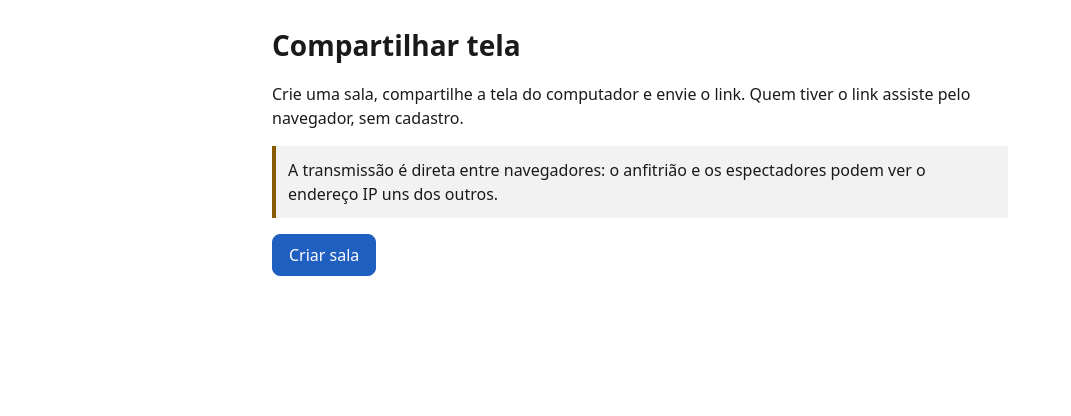
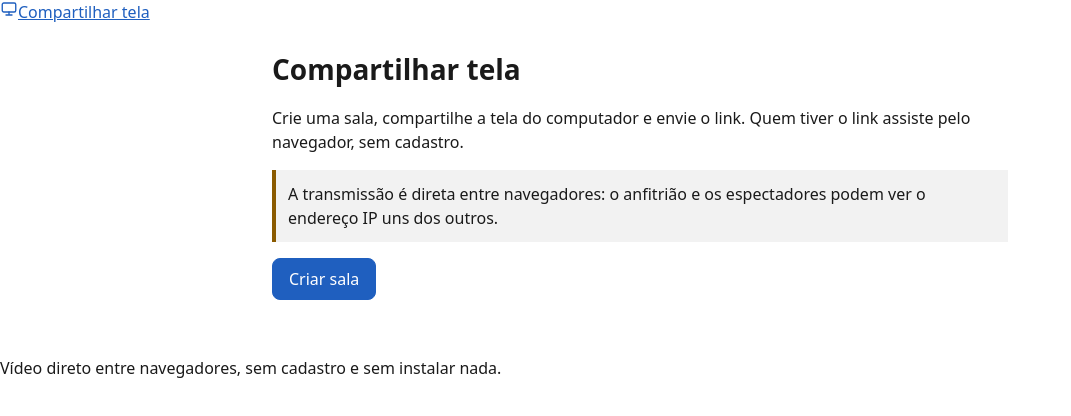
Before and after one commit to valeriocoelho1/transmicaodetela, a React (Vite) app in the folder apps/web/: page / in a window 1280 px wide. Shown: the top 416 px of the page, without its empty margins (0-1071 px from the left). Built offline with nearby package versions, Linux system fonts and the light colour scheme.

Commit message:
feat(web): add Button, Card, Callout, Icon, LinkField and StateMessage components

```diff
--- /dev/null
+++ b/apps/web/src/components/Button.tsx
@@ -0,0 +1,32 @@
+import type { ButtonHTMLAttributes } from 'react';
+import { Icon, type IconName } from './Icon';
+
+type Variant = 'primary' | 'secondary' | 'danger' | 'ghost';
+
+interface ButtonProps extends ButtonHTMLAttributes<HTMLButtonElement> {
+  variant?: Variant;
+  size?: 'md' | 'lg';
+  icon?: IconName;
+  busy?: boolean;
+}
+
+export function Button({
+  variant = 'secondary',
+  size = 'md',
+  icon,
+  busy = false,
+  className,
+  children,
+  type = 'button',
+  ...rest
+}: ButtonProps) {
+  const classes = ['btn', `btn--${variant}`, size === 'lg' && 'btn--lg', className]
+    .filter(Boolean)
+    .join(' ');
+  return (
+    <button type={type} className={classes} aria-busy={busy || undefined} {...rest}>
+      {busy ? <span className="spinner" aria-hidden="true" /> : icon && <Icon name={icon} />}
+      <span>{children}</span>
+    </button>
+  );
+}
--- a/apps/web/src/components/CopyButton.tsx
+++ b/apps/web/src/components/CopyButton.tsx
@@ -1,4 +1,5 @@
 import { useEffect, useState } from 'react';
+import { Button } from './Button';
 
 interface CopyButtonProps {
   text: string;
@@ -24,8 +25,12 @@ export function CopyButton({ text, onCopyFailed }: CopyButtonProps) {
   }
 
   return (
-    <button type="button" onClick={() => void copy()}>
+    <Button
+      variant={copied ? 'secondary' : 'primary'}
+      icon={copied ? 'check' : 'copy'}
+      onClick={() => void copy()}
+    >
       {copied ? 'Link copiado' : 'Copiar link'}
-    </button>
+    </Button>
   );
 }
--- /dev/null
+++ b/apps/web/src/components/Icon.tsx
@@ -0,0 +1,97 @@
+const paths = {
+  screen: (
+    <>
+      <rect x="3" y="4" width="18" height="12" rx="2" />
+      <path d="M8 20h8M12 16v4" />
+    </>
+  ),
+  link: (
+    <>
+      <path d="M10 14a4 4 0 0 0 5.66 0l3-3a4 4 0 0 0-5.66-5.66l-1 1" />
+      <path d="M14 10a4 4 0 0 0-5.66 0l-3 3a4 4 0 0 0 5.66 5.66l1-1" />
+    </>
+  ),
+  users: (
+    <>
+      <circle cx="9" cy="8" r="3.5" />
+      <path d="M2.5 20a6.5 6.5 0 0 1 13 0" />
+      <path d="M16 4.6a3.5 3.5 0 0 1 0 6.8M18 14.2a6.5 6.5 0 0 1 3.5 5.8" />
+    </>
+  ),
+  shield: (
+    <>
+      <path d="M12 3 5 6v5c0 4.5 3 8.3 7 10 4-1.7 7-5.5 7-10V6l-7-3Z" />
+      <path d="m9 12 2 2 4-4" />
+    </>
+  ),
+  globe: (
+    <>
+      <circle cx="12" cy="12" r="9" />
+      <path d="M3 12h18M12 3a14 14 0 0 1 0 18M12 3a14 14 0 0 0 0 18" />
+    </>
+  ),
+  play: <path d="M8 5.5v13l10.5-6.5L8 5.5Z" />,
+  stop: <rect x="6.5" y="6.5" width="11" height="11" rx="1.5" />,
+  close: <path d="M6 6l12 12M18 6 6 18" />,
+  copy: (
+    <>
+      <rect x="8" y="8" width="12" height="12" rx="2" />
+      <path d="M16 8V6a2 2 0 0 0-2-2H6a2 2 0 0 0-2 2v8a2 2 0 0 0 2 2h2" />
+    </>
+  ),
+  check: <path d="m5 12.5 4.5 4.5L19 7.5" />,
+  volume: (
+    <>
+      <path d="M4 9.5h3.5L12 5.5v13l-4.5-4H4v-5Z" />
+      <path d="M15.5 9a4 4 0 0 1 0 6M18 6.5a7.5 7.5 0 0 1 0 11" />
+    </>
+  ),
+  mute: (
+    <>
+      <path d="M4 9.5h3.5L12 5.5v13l-4.5-4H4v-5Z" />
+      <path d="m16 9.5 5 5M21 9.5l-5 5" />
+    </>
+  ),
+  expand: <path d="M4 9V4h5M20 9V4h-5M4 15v5h5M20 15v5h-5" />,
+  alert: (
+    <>
+      <circle cx="12" cy="12" r="9" />
+      <path d="M12 7.5v5.5M12 16.5v.01" />
+    </>
+  ),
+  info: (
+    <>
+      <circle cx="12" cy="12" r="9" />
+      <path d="M12 11v5.5M12 7.5v.01" />
+    </>
+  ),
+  clock: (
+    <>
+      <circle cx="12" cy="12" r="9" />
+      <path d="M12 7v5l3 2" />
+    </>
+  ),
+  arrowLeft: <path d="M19 12H5M11 6l-6 6 6 6" />,
+} as const;
+
+export type IconName = keyof typeof paths;
+
+export function Icon({ name, size = 20 }: { name: IconName; size?: number }) {
+  return (
+    <svg
+      className="icon"
+      width={size}
+      height={size}
+      viewBox="0 0 24 24"
+      fill="none"
+      stroke="currentColor"
+      strokeWidth="1.8"
+      strokeLinecap="round"
+      strokeLinejoin="round"
+      aria-hidden="true"
+      focusable="false"
+    >
+      {paths[name]}
+    </svg>
+  );
+}
--- a/apps/web/src/components/Layout.tsx
+++ b/apps/web/src/components/Layout.tsx
@@ -1,5 +1,29 @@
 import type { ReactNode } from 'react';
+import { Link } from 'react-router';
+import { Icon } from './Icon';
 
-export function Layout({ children }: { children: ReactNode }) {
-  return <main className="container">{children}</main>;
+interface LayoutProps {
+  width?: 'narrow' | 'wide';
+  children: ReactNode;
 }
+
+export function Layout({ width = 'wide', children }: LayoutProps) {
+  return (
+    <div className="app">
+      <header className="site-header">
+        <div className="site-header__inner">
+          <Link to="/" className="brand">
+            <span className="brand__mark">
+              <Icon name="screen" size={18} />
+            </span>
+            <span className="brand__name">Compartilhar tela</span>
+          </Link>
+        </div>
+      </header>
+      <main className={`container container--${width}`}>{children}</main>
+      <footer className="site-footer">
+        <p>Vídeo direto entre navegadores, sem cadastro e sem instalar nada.</p>
+      </footer>
+    </div>
+  );
+}
--- a/apps/web/src/components/RemoteVideo.tsx
+++ b/apps/web/src/components/RemoteVideo.tsx
@@ -1,4 +1,6 @@
 import { useEffect, useRef, useState } from 'react';
+import { Button } from './Button';
+import { Icon } from './Icon';
 
 interface RemoteVideoProps {
   stream: MediaStream;
@@ -6,6 +8,7 @@ interface RemoteVideoProps {
 }
 
 export function RemoteVideo({ stream, hasAudio }: RemoteVideoProps) {
+  const frameRef = useRef<HTMLDivElement>(null);
   const videoRef = useRef<HTMLVideoElement>(null);
   const [muted, setMuted] = useState(true);
 
@@ -27,27 +30,37 @@ export function RemoteVideo({ stream, hasAudio }: RemoteVideoProps) {
   }
 
   function enterFullscreen() {
-    void videoRef.current?.requestFullscreen?.().catch(() => undefined);
+    void frameRef.current?.requestFullscreen?.().catch(() => undefined);
   }
 
   const canFullscreen = typeof document !== 'undefined' && document.fullscreenEnabled;
 
   return (
-    <div className="remote-video">
-      <video ref={videoRef} data-testid="remote-video" autoPlay playsInline muted={muted} />
-      <div className="actions">
-        {hasAudio && (
-          <button type="button" onClick={toggleSound}>
+    <div className="stage">
+      <div className="stage__frame" ref={frameRef}>
+        <video ref={videoRef} data-testid="remote-video" autoPlay playsInline muted={muted} />
+      </div>
+      <div className="stage__bar">
+        {hasAudio ? (
+          <Button
+            variant={muted ? 'primary' : 'secondary'}
+            icon={muted ? 'volume' : 'mute'}
+            onClick={toggleSound}
+          >
             {muted ? 'Ativar som' : 'Desativar som'}
-          </button>
+          </Button>
+        ) : (
+          <p className="stage__hint">
+            <Icon name="mute" size={18} />
+            Esta transmissão está sem áudio.
+          </p>
         )}
         {canFullscreen && (
-          <button type="button" onClick={enterFullscreen}>
+          <Button variant="ghost" icon="expand" onClick={enterFullscreen}>
             Tela cheia
-          </button>
+          </Button>
         )}
       </div>
-      {!hasAudio && <p className="hint">Esta transmissão está sem áudio.</p>}
     </div>
   );
 }
--- a/apps/web/src/components/StatusPill.tsx
+++ b/apps/web/src/components/StatusPill.tsx
@@ -1,5 +1,10 @@
-export type StatusTone = 'live' | 'warning';
+export type StatusTone = 'live' | 'warning' | 'neutral';
 
 export function StatusPill({ tone, label }: { tone: StatusTone; label: string }) {
-  return <span className={`status-pill status-pill--${tone}`}>{label}</span>;
+  return (
+    <span className={`status-pill status-pill--${tone}`}>
+      <span className="status-pill__dot" aria-hidden="true" />
+      {label}
+    </span>
+  );
 }
```
Also changed, not shown: apps/web/src/components/Callout.tsx (added, +15 -0 lines), apps/web/src/components/Card.tsx (added, +16 -0 lines), apps/web/src/components/LinkField.tsx (added, +23 -0 lines), apps/web/src/components/StateMessage.tsx (added, +30 -0 lines).
